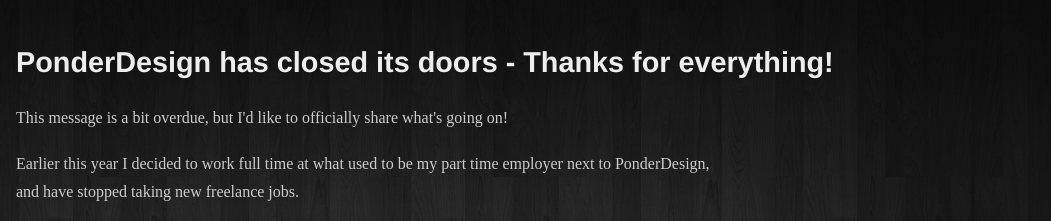
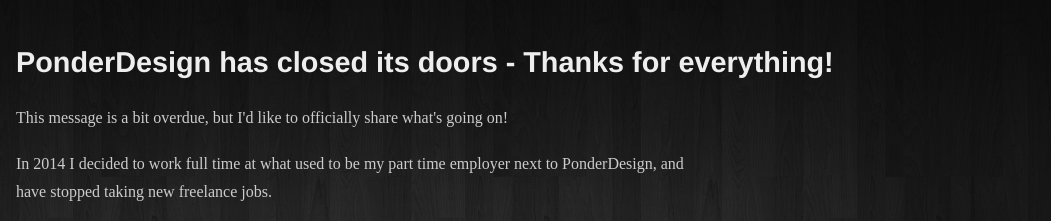
Before and after one commit to oponder/ponderdesign.nl, a plain HTML site: page index.html in a window 1280 px wide. Shown: the top 221 px of the page, 229-1280 px from the left. Drawn offline with Linux system fonts and the light colour scheme; a script that the page names is missing.

Commit message:
Update index.html

```diff
--- a/index.html
+++ b/index.html
@@ -36,7 +36,7 @@
 <div class='clearfix' id='body_content_left'><br />
   <p>This message is a bit overdue, but I'd like to officially share what's going on!</p>
 
-  <p>Earlier this year I decided to work full time at what used to be my part time employer next to PonderDesign, and have stopped taking new freelance jobs.</p>
+  <p>In 2014 I decided to work full time at what used to be my part time employer next to PonderDesign, and have stopped taking new freelance jobs.</p>
 
   <p>Currently hosted sites and projects continue to receive support from me, and I am always reachable at oliver@ponderdesign.nl should you have any questions.</p>
 
```
